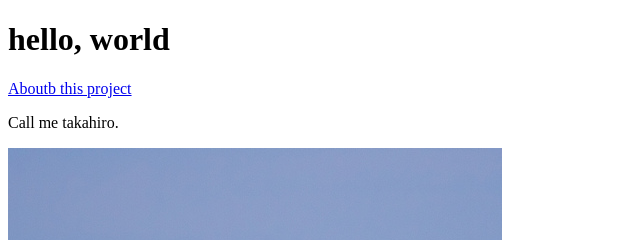
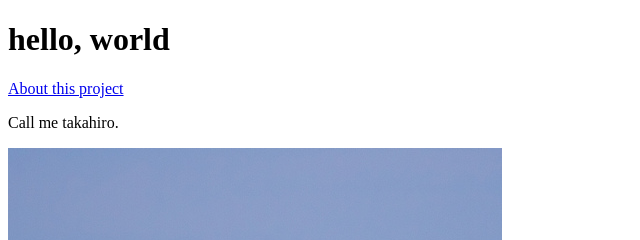
Before and after one commit to takahirokaneda-git/website, a plain HTML site: page index.html in a window 1280 px wide. Shown: the top 240 px of the page, 0-640 px from the left. Drawn offline with Linux system fonts and the light colour scheme.

Commit message:
link message change

```diff
--- a/index.html
+++ b/index.html
@@ -5,7 +5,7 @@
     </head>
     <body>
       <h1>hello, world</h1>
-        <a href="about.html">Aboutb this project</a>
+        <a href="about.html">About this project</a>
         <p>Call me takahiro.</p>
         <img src="images/breaching_whale.jpg">
     </body>
```
